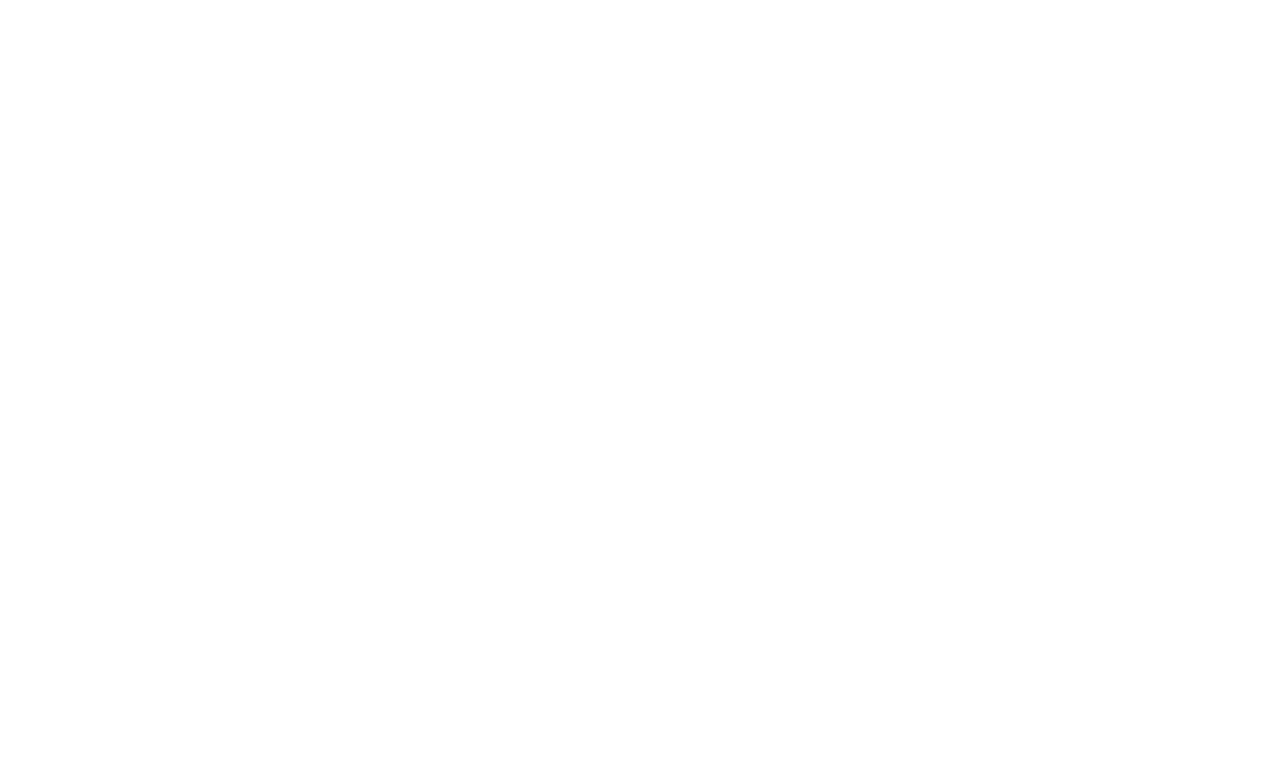
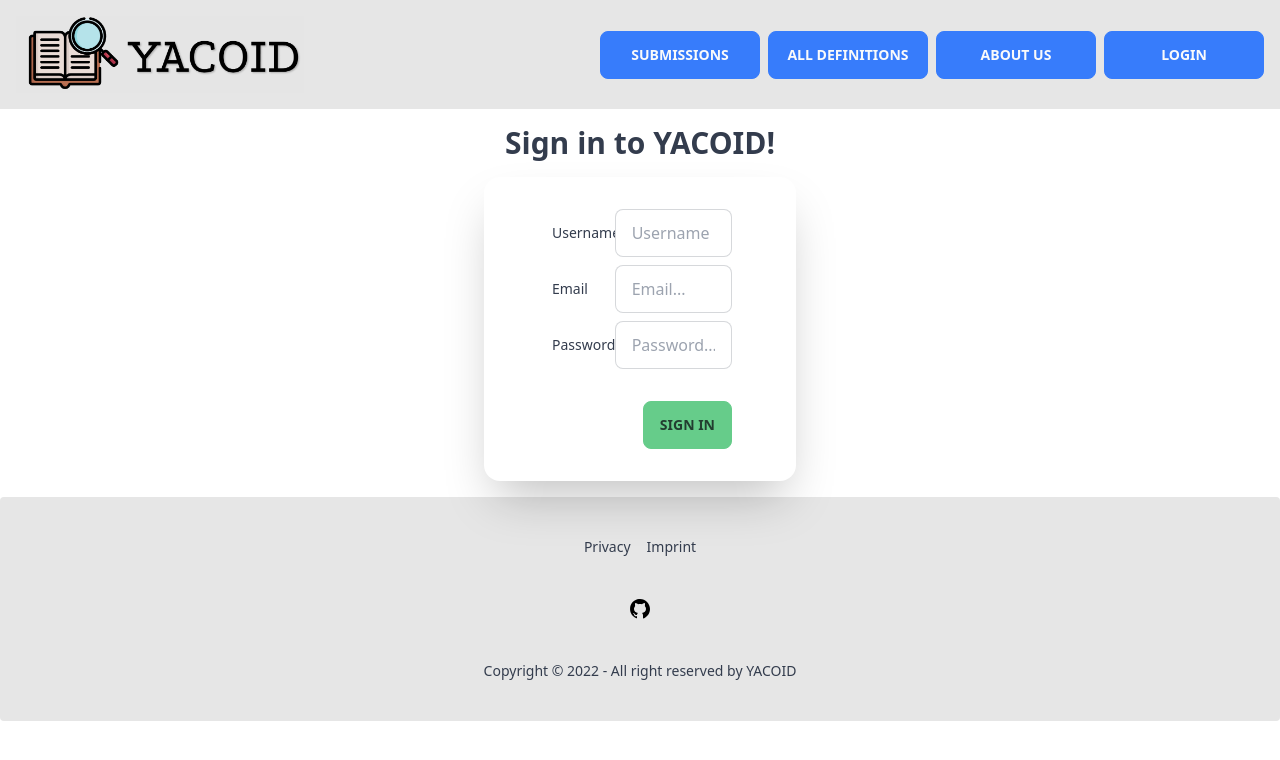
Before and after one commit to DenisKnecht02/YACOID, a SvelteKit app in the folder client/: page /sign_in in a window 1280 px wide. Shown: the top 760 px of the page. Built offline with nearby package versions, Linux system fonts and the light colour scheme.

Commit message:
added layout for sign-in and created utils/index.ts for changeRoute

```diff
--- a/client/src/components/Header.svelte
+++ b/client/src/components/Header.svelte
@@ -1,24 +1,24 @@
-<script lang="ts" src='https://kit.fontawesome.com/a076d05399.js' crossorigin='anonymous'>
-	import { goto } from '$app/navigation';
-  import FilteringAuthorModal from './FilteringAuthorModal.svelte';
+<script lang="ts" src="https://kit.fontawesome.com/a076d05399.js" crossorigin="anonymous">
+	import { changeRoute } from '../utils';
+	import FilteringAuthorModal from './FilteringAuthorModal.svelte';
 	import NavList from './NavList.svelte';
-	function changeRoute(href: string) {
-		goto('/' + href);
-	}
-
 </script>
 
 <header>
 	<div class="flex flex-wrap w-full justify-center lg:justify-between">
 		<!-- <h1 class="text-4xl font-bold mb-6">YACOID</h1> -->
-    <img class="w-72" src="/yacoid.png" on:click={() => changeRoute('definitions')}/>
+		<img class="w-72" src="/yacoid.png" on:click={() => changeRoute('')} />
 
 		<div class="grid grid-cols-2 gap-2 items-center sm:flex">
-			<button class="btn btn-secondary w-40" on:click={() => changeRoute('definitions/submissions')}>Submissions</button>
+			<button class="btn btn-secondary w-40" on:click={() => changeRoute('definitions/submissions')}
+				>Submissions</button
+			>
 			<button class="btn btn-secondary w-40" on:click={() => changeRoute('definitions')}
 				>All Definitions</button
 			>
-			<button class="btn btn-secondary w-40" on:click={() => changeRoute('about_us')}>About us</button>
+			<button class="btn btn-secondary w-40" on:click={() => changeRoute('about_us')}
+				>About us</button
+			>
 			<button class="btn btn-secondary w-40" on:click={() => changeRoute('login')}>Login</button>
 		</div>
 	</div>
@@ -46,7 +46,6 @@
 		</div>
 	</div>
 </header> -->
-
 <style lang="postcss">
 	header {
 		@apply p-4 w-full gap-2 bg-base-200;
--- a/client/src/routes/login/+page.svelte
+++ b/client/src/routes/login/+page.svelte
@@ -1,4 +1,5 @@
 <script lang="ts">
+	import { changeRoute } from '../../utils';
 	import Header from '../../components/Header.svelte';
 	import Footer from '../../components/Footer.svelte';
 </script>
@@ -10,7 +11,7 @@
 	<!--<p class="text-lg font-medium">To add definitions you need an account</p>-->
 	<div class="card grid place-items-center w-3/4 sm:w-1/2 xl:w-1/4 shadow-2xl bg-base-100">
 		<form class="card-body" action="./">
-			<div class="form-control grid grid-cols-3 gap-4 md:px-8">
+			<div class="form-control grid grid-cols-3 gap-4 sm:px-8">
 				<label class="label">
 					<span class="label-text">Email</span>
 				</label>
@@ -21,7 +22,7 @@
 					required
 				/>
 			</div>
-			<div class="form-control grid grid-cols-3 gap-4 md:px-8">
+			<div class="form-control grid grid-cols-3 gap-4 sm:px-8">
 				<label class="label">
 					<span class="label-text">Password</span>
 				</label>
@@ -31,6 +32,13 @@
 					class="input input-bordered col-span-2"
 					required
 				/>
+			</div>
+			<div class="form-control text-center gap-4 sm:px-8">
+				<p style="color:darkgrey; font-size:80%;">
+					Don't have an account yet? Sign in
+					<!-- svelte-ignore a11y-missing-attribute -->
+					<a class="link link-secondary" href="#" on:click={() => changeRoute('sign_in')}> here </a>
+				</p>
 			</div>
 			<div class="form-control mt-6 grid grid-cols-3 gap-4 md:px-8">
 				<input
--- a/client/src/routes/sign_in/+page.svelte
+++ b/client/src/routes/sign_in/+page.svelte
@@ -0,0 +1,60 @@
+<script lang="ts">
+	import Header from '../../components/Header.svelte';
+	import Footer from '../../components/Footer.svelte';
+</script>
+
+<Header />
+
+<div class="flex flex-col h-full justify-center items-center p-4">
+	<p class="text-2xl md:text-3xl font-bold pb-4">Sign in to YACOID!</p>
+	<!--<p class="text-lg font-medium">To add definitions you need an account</p>-->
+	<div class="card grid place-items-center w-3/4 sm:w-1/2 xl:w-1/4 shadow-2xl bg-base-100">
+		<form class="card-body" action="./">
+			<div class="form-control grid grid-cols-3 gap-4 sm:px-8">
+				<label class="label">
+					<span class="label-text">Username</span>
+				</label>
+				<input
+					type="text"
+					placeholder="Username"
+					class="input input-bordered col-span-2"
+					required
+				/>
+			</div>
+			<div class="form-control grid grid-cols-3 gap-4 sm:px-8">
+				<label class="label">
+					<span class="label-text">Email</span>
+				</label>
+				<input
+					type="text"
+					placeholder="Email..."
+					class="input input-bordered col-span-2"
+					required
+				/>
+			</div>
+			<div class="form-control grid grid-cols-3 gap-4 sm:px-8">
+				<label class="label">
+					<span class="label-text">Password</span>
+				</label>
+				<input
+					type="password"
+					placeholder="Password..."
+					class="input input-bordered col-span-2"
+					required
+				/>
+			</div>
+			<div class="form-control mt-6 grid grid-cols-3 gap-4 md:px-8">
+				<input
+					type="submit"
+					class=" btn btn-primary justify-center col-start-3 lg:col-start-5"
+					value="Sign in"
+				/>
+			</div>
+		</form>
+	</div>
+</div>
+
+<Footer />
+
+<style lang="postcss">
+</style>
--- /dev/null
+++ b/client/src/utils/index.ts
@@ -0,0 +1,5 @@
+import { goto } from '$app/navigation';
+
+export function changeRoute(href: string) {
+    goto('/' + href);
+}
```
